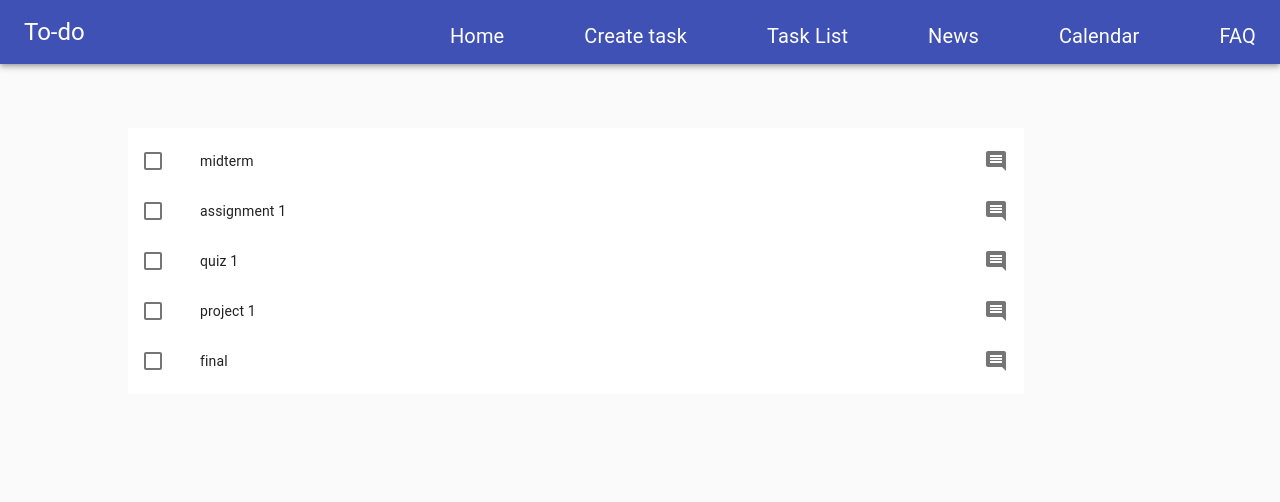
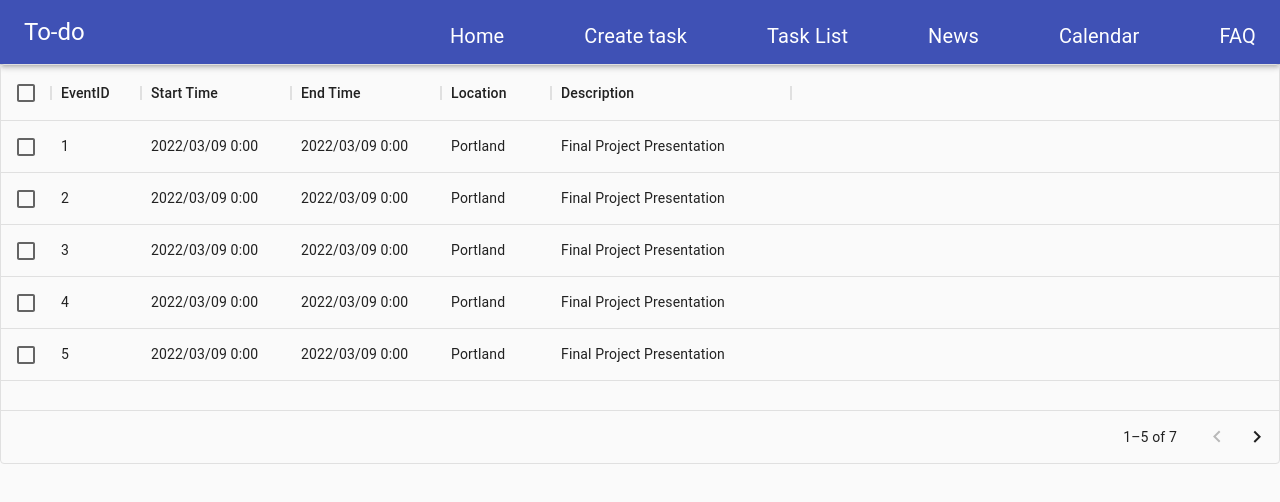
Before and after one commit to malker97/cs565fullstackproject, a React (Create React App) app in the folder src/frontend/my-app/: page /tasklist in a window 1280 px wide. Shown: the top 502 px of the page. Built offline with nearby package versions, Linux system fonts and the light colour scheme; no server answers.

Commit message:
refactor task list file

```diff
--- a/src/frontend/my-app/src/Page/tasklist.js
+++ b/src/frontend/my-app/src/Page/tasklist.js
@@ -1,112 +1,60 @@
 import React from "react";
-import { makeStyles } from '@material-ui/core/styles';
-import List from '@material-ui/core/List';
-import ListItem from '@material-ui/core/ListItem';
-import ListItemIcon from '@material-ui/core/ListItemIcon';
-import ListItemSecondaryAction from '@material-ui/core/ListItemSecondaryAction';
-import ListItemText from '@material-ui/core/ListItemText';
-import Checkbox from '@material-ui/core/Checkbox';
-import IconButton from '@material-ui/core/IconButton';
-import CommentIcon from '@material-ui/icons/Comment';
-import Popover from '@material-ui/core/Popover';
-import { Typography } from "@material-ui/core";
-import Data from '../exampled_json/tasklist.json';
+import { DataGrid } from '@mui/x-data-grid';
+const columns = [
+  { field: 'id',
+  headerName: 'EventID',
+  width: 90 },
+  {
+    field: 'starttime',
+    headerName: 'Start Time',
+    width: 150,
+    editable: true,
+  },
+  {
+    field: 'endtime',
+    headerName: 'End Time',
+    width: 150,
+    editable: true,
+  },
+  {
+    field: 'location',
+    headerName: 'Location',
+    type: 'text',
+    width: 110,
+    editable: true,
+  },
+  {
+    field: 'description',
+    headerName: 'Description',
+    // description: 'This column has a value getter and is not sortable.',
+    type: 'text',
+    sortable: false,
+    width: 240,
+  },
+];
 
-const useStyles = makeStyles((theme) => ({
-  root: {
-    width: '70%',
-    marginTop: "5%",
-    marginLeft: "10%",
-    backgroundColor: theme.palette.background.paper,
-  },
-  popover: {
-    pointerEvents: 'none',
-  },
-  paper: {
-    padding: theme.spacing(1),
-  },
-}));
-
+const rows = [
+  { id: 1, starttime: '2022/03/09 0:00', endtime: '2022/03/09 0:00', location: 'Portland', description: 'Final Project Presentation' },
+  { id: 2, starttime: '2022/03/09 0:00', endtime: '2022/03/09 0:00', location: 'Portland', description: 'Final Project Presentation' },
+  { id: 3, starttime: '2022/03/09 0:00', endtime: '2022/03/09 0:00', location: 'Portland', description: 'Final Project Presentation' },
+  { id: 4, starttime: '2022/03/09 0:00', endtime: '2022/03/09 0:00', location: 'Portland', description: 'Final Project Presentation' },
+  { id: 5, starttime: '2022/03/09 0:00', endtime: '2022/03/09 0:00', location: 'Portland', description: 'Final Project Presentation' },
+  { id: 6, starttime: '2022/03/09 0:00', endtime: '2022/03/09 0:00', location: 'Portland', description: 'Final Project Presentation' },
+  { id: 7, starttime: '2022/03/09 0:00', endtime: '2022/03/09 0:00', location: 'Portland', description: 'Final Project Presentation' },
+];
 function Tasklist() {
-  const classes = useStyles();
-  const [checked, setChecked] = React.useState([0]);
-
-  const handleToggle = (value) => () => {
-    const currentIndex = checked.indexOf(value);
-    const newChecked = [...checked];
-
-    if (currentIndex === -1) {
-      newChecked.push(value);
-    } else {
-      newChecked.splice(currentIndex, 1);
-    }
-
-    setChecked(newChecked);
-  };
-
-  const [anchorEl, setAnchorEl] = React.useState(null);
-
-  const handlePopoverOpen = (event) => {
-    setAnchorEl(event.currentTarget);
-  };
-
-  const handlePopoverClose = () => {
-    setAnchorEl(null);
-  };
-
-  const open = Boolean(anchorEl);
 
   return (
-    <List className={classes.root}>
-      {Data.map((value) => {
-        const labelId = `checkbox-list-label-${value.id}`;
-
-        return (
-          <ListItem key={value} role={undefined} dense button onClick={handleToggle(value)}>
-            <ListItemIcon>
-              <Checkbox
-                edge="start"
-                checked={checked.indexOf(value) !== -1}
-                tabIndex={-1}
-                disableRipple
-                inputProps={{ 'aria-labelledby': labelId }}
-              />
-            </ListItemIcon>
-            <ListItemText id={labelId} primary={`${value.title}`} />
-            <ListItemSecondaryAction>
-              <IconButton edge="end" aria-label="comments"aria-owns={open ? 'mouse-over-popover' : undefined}
-                  aria-haspopup="true"
-                  onMouseEnter={handlePopoverOpen}
-                  onMouseLeave={handlePopoverClose}>
-                <CommentIcon />
-              </IconButton>
-              <Popover
-                  id="mouse-over-popover"
-                  className={classes.popover}
-                  classes={{
-                    paper: classes.paper,
-                  }}
-                  open={open}
-                  anchorEl={anchorEl}
-                  anchorOrigin={{
-                    vertical: 'bottom',
-                    horizontal: 'left',
-                  }}
-                  transformOrigin={{
-                    vertical: 'top',
-                    horizontal: 'left',
-                  }}
-                  onClose={handlePopoverClose}
-                  disableRestoreFocus
-                >
-                  {/* Not working */}
-                  <Typography>Popover didn't work!!!!!</Typography>
-                </Popover>
-            </ListItemSecondaryAction>
-          </ListItem>
-        );
-      })}
-    </List>
+    <div style={{ height: 400, width: '100%' }}>
+      <DataGrid
+        rows={rows}
+        columns={columns}
+        pageSize={5}
+        rowsPerPageOptions={[5]}
+        checkboxSelection
+        disableSelectionOnClick
+      />
+    </div>
   );
 }
 export default Tasklist;
```
